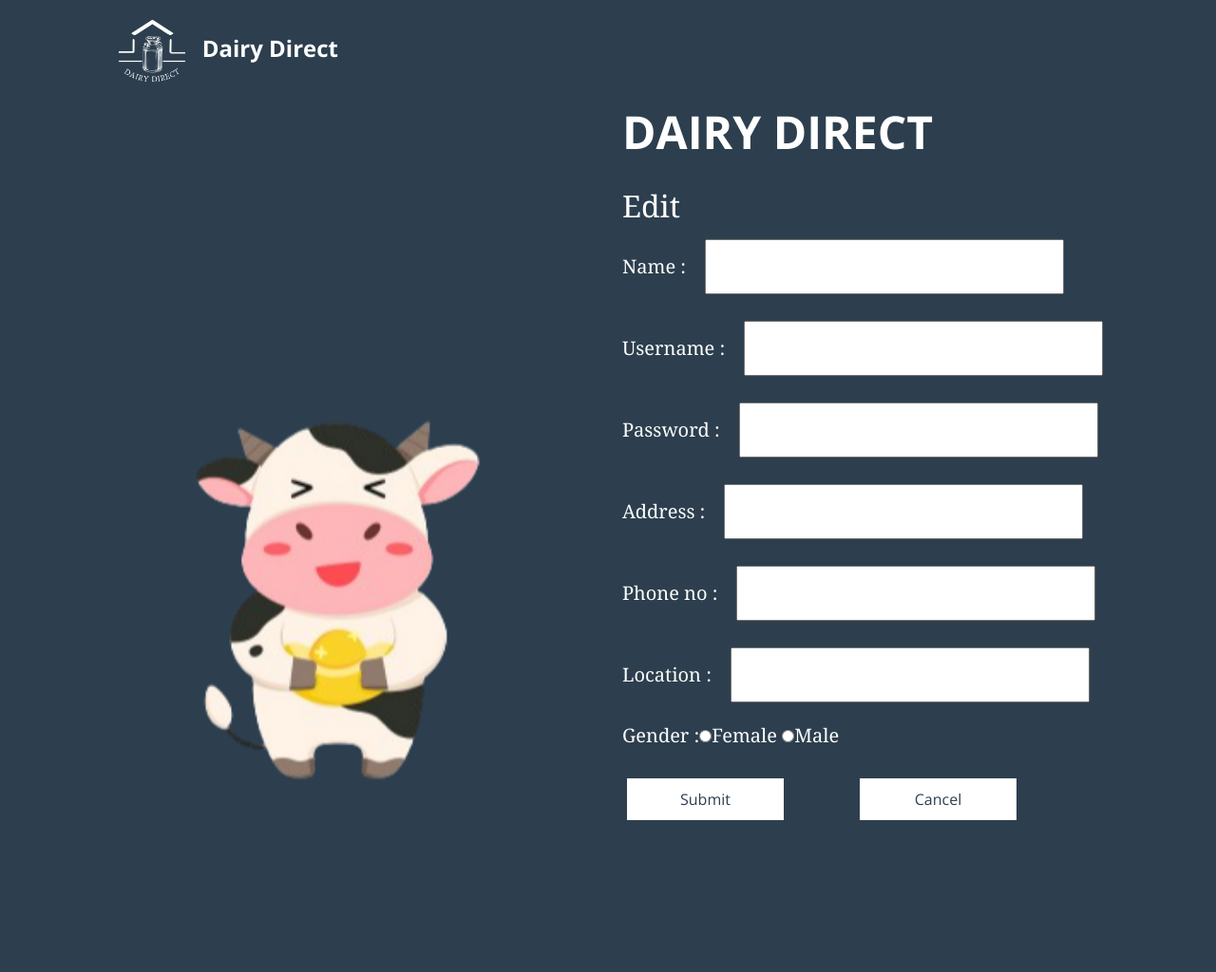
After one commit to aparnanair002/mini_project, a PHP site: page /fedit.php in a window 1280 px wide. The commit adds this page. Shown: the whole page at 95% size. Run offline with PHP 8.4, Linux system fonts and the light colour scheme.

Commit message:
Abiyas latet commit

```diff
--- /dev/null
+++ b/fedit.php
@@ -0,0 +1,95 @@
+<html>
+<?php
+
+include("headlogin.php")
+?>
+<body>
+
+  <div class="hero_area">
+
+    <div class="hero_bg_box" style="background-color: #2D3f4e;">
+      <!-- <div class="bg_img_box">
+        <img src="images/hero-bg.png" alt="">
+      </div> -->
+    </div>
+
+    <!-- header section strats -->
+    <header class="header_section">
+      <div class="container-fluid">
+        <nav class="navbar navbar-expand-lg custom_nav-container ">
+          <a class="navbar-brand" href="index.html">
+            <img src="images/logo2.png" style="margin-left: 100px;" height="70px" width="70px">
+
+            <span>
+              &nbsp; Dairy Direct
+            </span>
+          </a>
+
+          <button class="navbar-toggler" type="button" data-toggle="collapse" data-target="#navbarSupportedContent" aria-controls="navbarSupportedContent" aria-expanded="false" aria-label="Toggle navigation">
+            <span class=""> </span>
+          </button>
+
+          <div class="collapse navbar-collapse" id="navbarSupportedContent">
+            <ul class="navbar-nav  ">
+
+              <li class="nav-item">
+                <!-- <a class="nav-link" href="fsignlogin.php"> <i class="fa fa-user" aria-hidden="true"></i> &nbsp;Already have an account ? Login</a> -->
+              </li>
+
+            </ul>
+          </div>
+        </nav>
+      </div>
+    </header>
+    <!-- end header section -->
+ <!-- slider section -->
+ <section class="slider_section " style="background-color: #2d3f4e;">
+            <div class="container ">
+                <div class="row">
+                <div class="col-md-6">
+                 <div class="img-box">
+                    <img src="images/slider-img.png" alt="">
+                  </div>
+                </div>
+                <div class="col-md-6 ">
+                  <div class="detail-box" style="margin-bottom: 155px;">
+                    <h1 >
+                      Dairy  Direct
+                    </h1>
+                    <h2 style="color: white; font-family:Georgia, 'Times New Roman', Times, serif; margin-top: 30px;">
+                      Edit
+                    </h2>
+                    <form action="post">
+                    <p style="size: 50px;">Name   :<input type="text" name="p1">
+                    Username :<input type="text" name="p2">
+                    Password :<input type="password" name="p3">
+                    Address :<input type="text" name="p4">
+                    Phone no :<input type="text" name="p5">
+                    Location :<input type="text" name="p6">
+                    Gender :<input type="radio" name="ctype" value="Female">Female
+                    <input type="radio" name="ctype" value="Male">Male</p>
+                    <div class="btn-box" style="margin: left 235px;">
+                      <a href="fhome.php" class="btn1">
+                        Submit
+                      </a>
+                      <a href="fsignlogin.php" class="btn1">
+                        Cancel
+                      </a></div><div class="col-md-4" style="margin-top:25px">
+                      <!-- <a href="fhome.php" class="btn1"> -->
+                        <!-- Forgot password? -->
+                      <!-- </a> -->
+                    </div>
+
+
+                    </div>
+                  </div></form>
+                </div>
+
+              </div>
+            </div>
+
+    </section>
+    <!-- end slider section -->
+</body>
+
+</html>
```
Also changed, not shown: fsignup.php (+8 -2 lines), fpayment.php (added), freport.php (added).
